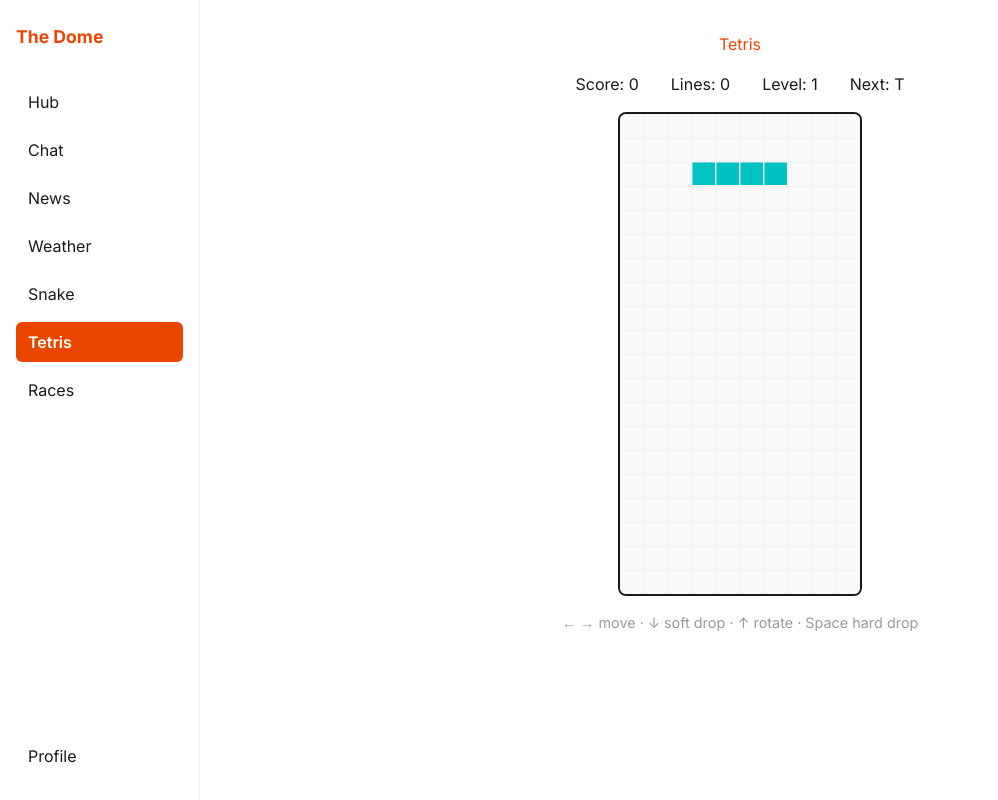
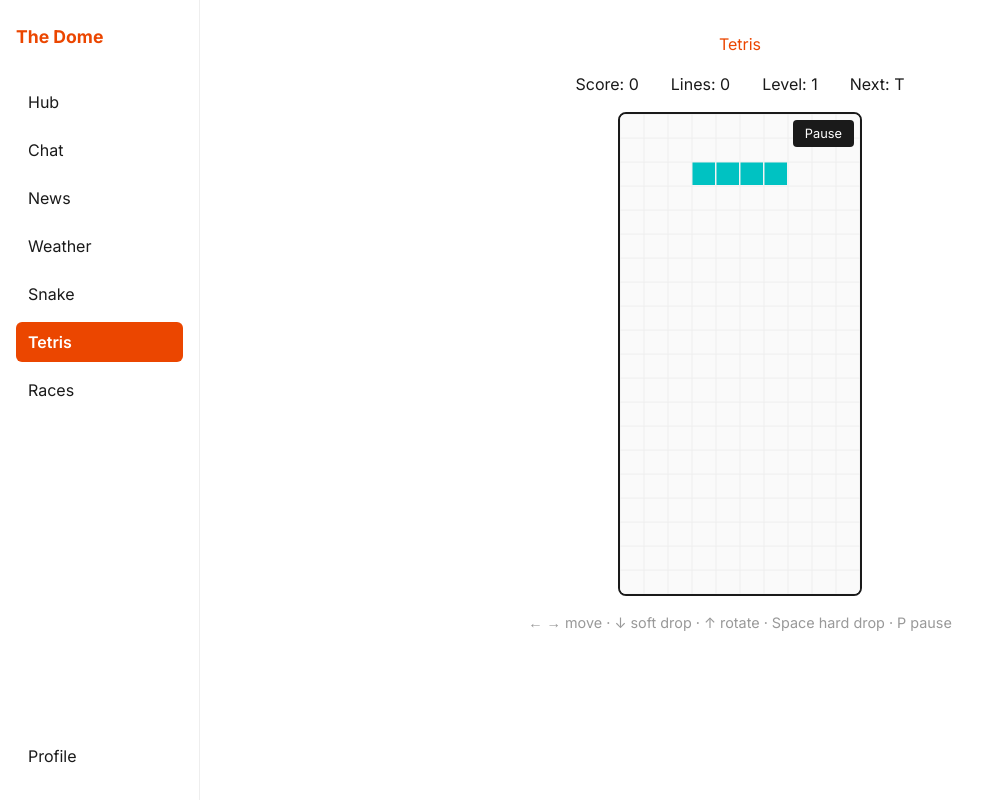
Before and after one commit to FatAhFrog/the-dome, a Next.js app: page /apps/tetris in a window 1280 px wide. Both pictures are taken after a click on the button "Start Game". Shown: the whole page, without its empty margins (0-998 px from the left). Built offline with nearby package versions, Linux system fonts and the light colour scheme; no server answers.

Commit message:
Tetris Pause Implimentation 1

```diff
--- a/app/(dome)/apps/tetris/page.tsx
+++ b/app/(dome)/apps/tetris/page.tsx
@@ -87,6 +87,7 @@ export default function TetrisPage() {
   const [level, setLevel] = useState(1)
   const [gameOver, setGameOver] = useState(false)
   const [started, setStarted] = useState(false)
+  const [paused, setPaused] = useState(false)
 
   const boardRef = useRef(board)
   const activeRef = useRef(active)
@@ -168,6 +169,7 @@ export default function TetrisPage() {
     setLines(0)
     setLevel(1)
     setGameOver(false)
+    setPaused(false)
     const firstType = randomPiece()
     const secondType = randomPiece()
     setNextType(secondType)
@@ -218,6 +220,8 @@ export default function TetrisPage() {
   useEffect(() => {
     const handleKeyDown = (e: KeyboardEvent) => {
       if (!started || gameOver) return
+      if (e.key === 'p' || e.key === 'P') { setPaused((p) => !p); return }
+      if (paused) return
       if (e.key === 'ArrowLeft') tryMove(-1, 0)
       else if (e.key === 'ArrowRight') tryMove(1, 0)
       else if (e.key === 'ArrowDown') tryMove(0, 1)
@@ -226,10 +230,10 @@ export default function TetrisPage() {
     }
     window.addEventListener('keydown', handleKeyDown)
     return () => window.removeEventListener('keydown', handleKeyDown)
-  }, [started, gameOver, tryMove, tryRotate, hardDrop])
+  }, [started, gameOver, paused, tryMove, tryRotate, hardDrop])
 
   useEffect(() => {
-    if (!started || gameOver) return
+    if (!started || gameOver || paused) return
     const speed = Math.max(150, 800 - (level - 1) * 60)
     const interval = setInterval(() => {
       const piece = activeRef.current
@@ -242,7 +246,7 @@ export default function TetrisPage() {
       }
     }, speed)
     return () => clearInterval(interval)
-  }, [started, gameOver, level, lockPiece])
+  }, [started, gameOver, paused, level, lockPiece])
 
   const draw = useCallback(() => {
     const canvas = canvasRef.current
@@ -308,7 +312,26 @@ export default function TetrisPage() {
           height={ROWS * CELL}
           style={{ border: '2px solid #1A1A1A', borderRadius: '8px' }}
         />
-        {(!started || gameOver) && (
+        {started && !gameOver && !paused && (
+          <button
+            onClick={() => setPaused(true)}
+            style={{
+              position: 'absolute',
+              top: 8,
+              right: 8,
+              padding: '0.25rem 0.75rem',
+              background: '#1A1A1A',
+              color: 'white',
+              border: 'none',
+              borderRadius: '4px',
+              cursor: 'pointer',
+              fontSize: '0.8rem',
+            }}
+          >
+            Pause
+          </button>
+        )}
+        {(!started || gameOver || paused) && (
           <div
             style={{
               position: 'absolute',
@@ -321,9 +344,10 @@ export default function TetrisPage() {
               borderRadius: '8px',
             }}
           >
+            {paused && !gameOver && <p style={{ fontWeight: 600, marginBottom: '0.5rem' }}>Paused</p>}
             {gameOver && <p style={{ fontWeight: 600, marginBottom: '0.5rem' }}>Game Over! Score: {score}</p>}
             <button
-              onClick={resetGame}
+              onClick={paused ? () => setPaused(false) : resetGame}
               style={{
                 padding: '0.5rem 1.5rem',
                 background: '#EB4600',
@@ -333,14 +357,14 @@ export default function TetrisPage() {
                 cursor: 'pointer',
               }}
             >
-              {gameOver ? 'Play Again' : 'Start Game'}
+              {paused ? 'Resume' : gameOver ? 'Play Again' : 'Start Game'}
             </button>
           </div>
         )}
       </div>
 
       <p style={{ marginTop: '1rem', color: '#999', fontSize: '0.9rem' }}>
-        ← → move · ↓ soft drop · ↑ rotate · Space hard drop
+        ← → move · ↓ soft drop · ↑ rotate · Space hard drop · P pause
       </p>
     </main>
   )
```
Also changed, not shown: 1 other file (tests, documents, lock files or other folders).
